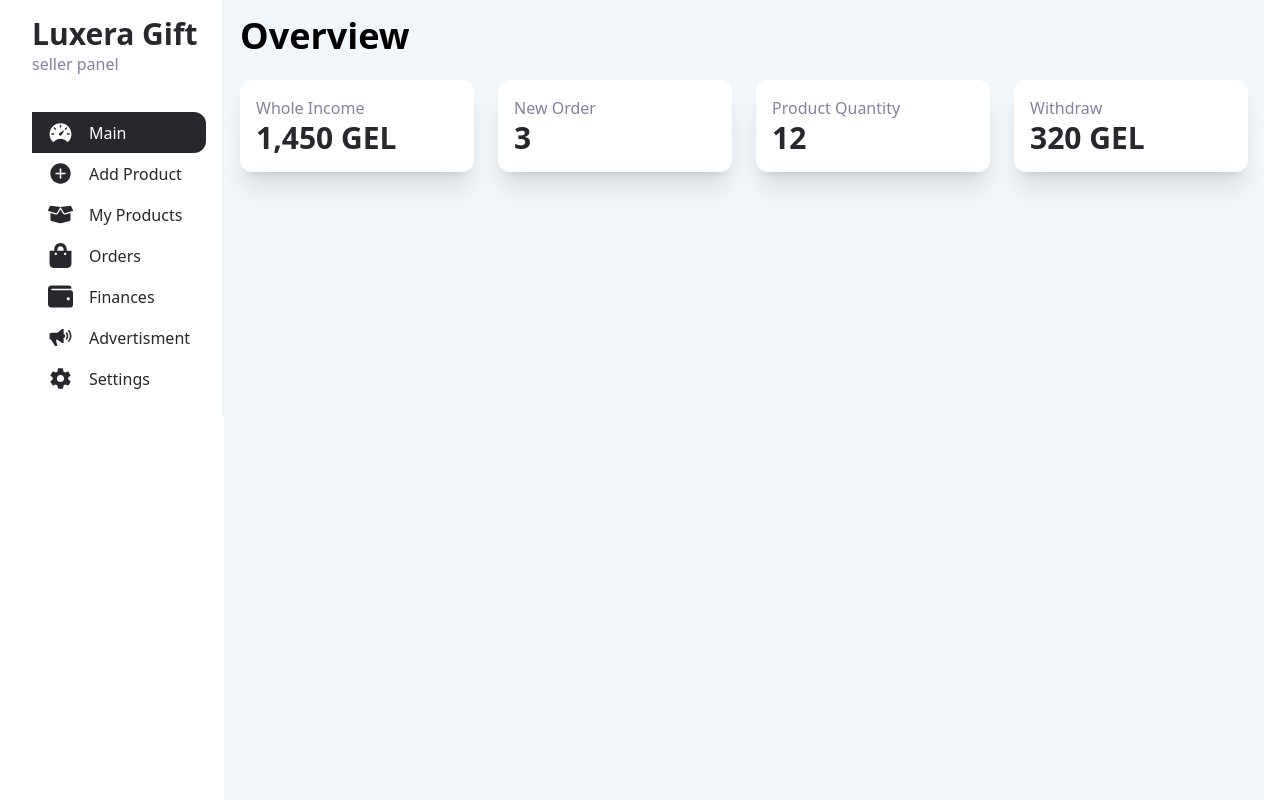
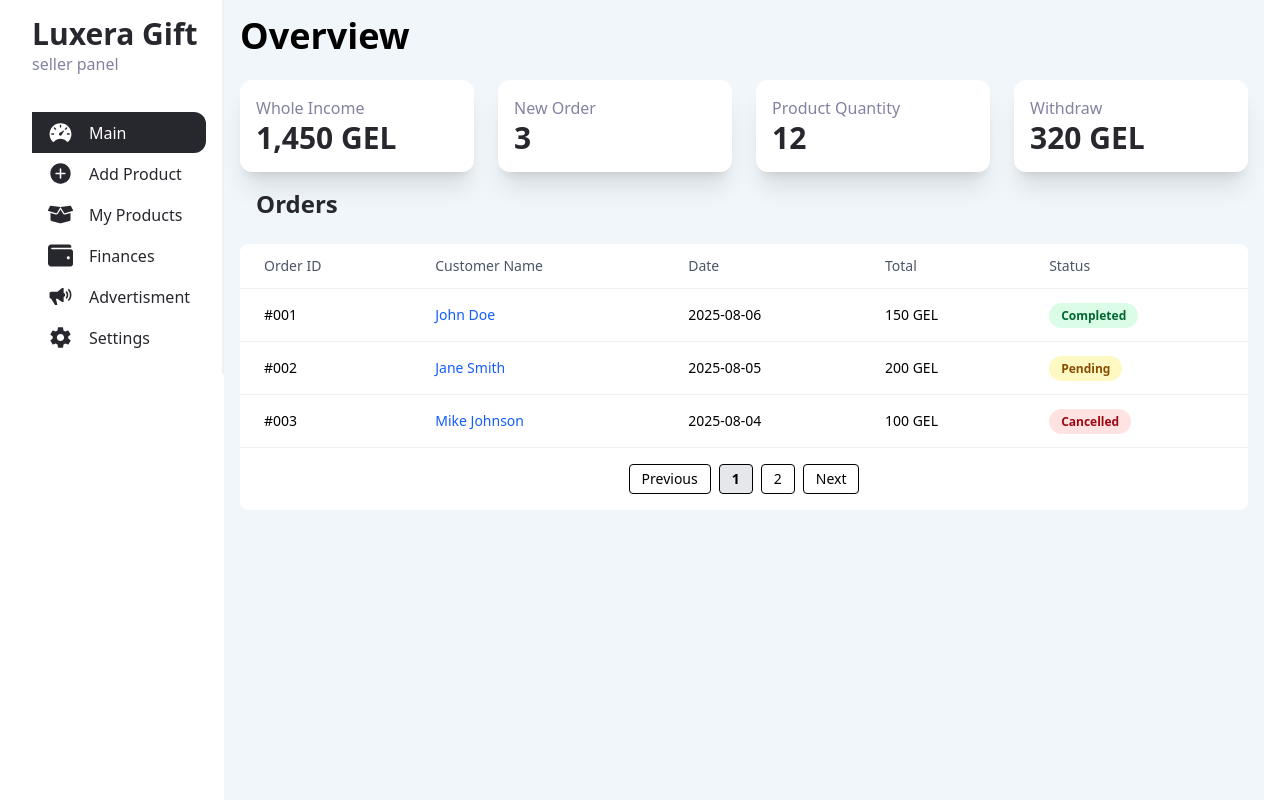
Before and after one commit to GeoLine02/luxera, a Next.js app: page /en/shop in a window 1280 px wide. Built offline with nearby package versions, Linux system fonts and the light colour scheme; a web font is replaced by a local one.

Commit message:
style: seller-shop/orders

```diff
--- a/app/[locale]/(shopOwner)/shop/components/sections/mainSection/MainSection.tsx
+++ b/app/[locale]/(shopOwner)/shop/components/sections/mainSection/MainSection.tsx
@@ -1,10 +1,12 @@
+import OrdersTable from "./OrdersTable";
 import OverviewStats from "./OverviewStats";
 
 const MainSection = () => {
   return (
-    <div>
+    <div className="flex flex-col">
       <h1 className="text-2xl md:text-4xl font-semibold">Overview</h1>
       <OverviewStats />
+      <OrdersTable />
     </div>
   );
 };
--- /dev/null
+++ b/app/[locale]/(shopOwner)/shop/components/sections/mainSection/OrdersTable.tsx
@@ -0,0 +1,117 @@
+"use client";
+
+import React from "react";
+import Link from "next/link";
+import classNames from "classnames";
+
+interface Order {
+  id: string;
+  customerName: string;
+  date: string;
+  total: string;
+  status: "Completed" | "Pending" | "Cancelled";
+}
+
+const orders: Order[] = [
+  {
+    id: "#001",
+    customerName: "John Doe",
+    date: "2025-08-06",
+    total: "150 GEL",
+    status: "Completed",
+  },
+  {
+    id: "#002",
+    customerName: "Jane Smith",
+    date: "2025-08-05",
+    total: "200 GEL",
+    status: "Pending",
+  },
+  {
+    id: "#003",
+    customerName: "Mike Johnson",
+    date: "2025-08-04",
+    total: "100 GEL",
+    status: "Cancelled",
+  },
+];
+
+const statusStyles: Record<Order["status"], string> = {
+  Completed: "bg-green-100 text-green-800",
+  Pending: "bg-yellow-100 text-yellow-800",
+  Cancelled: "bg-red-100 text-red-800",
+};
+
+const OrdersTable = () => {
+  return (
+    <div className="flex-1 max-h-full h-full">
+      <div className="p-4 pb-0">
+        <h2 className="text-2xl text-dark-gray font-semibold">Orders</h2>
+      </div>
+      <div className="mt-6 bg-white rounded-lg">
+        <div className="overflow-x-auto">
+          <table className="min-w-full text-sm text-left">
+            <thead className="border-b border-light-gray">
+              <tr>
+                <th className="px-6 py-3 font-medium text-gray-600">
+                  Order ID
+                </th>
+                <th className="px-6 py-3 font-medium text-gray-600">
+                  Customer Name
+                </th>
+                <th className="px-6 py-3 font-medium text-gray-600">Date</th>
+                <th className="px-6 py-3 font-medium text-gray-600">Total</th>
+                <th className="px-6 py-3 font-medium text-gray-600">Status</th>
+              </tr>
+            </thead>
+            <tbody>
+              {orders.map((order) => (
+                <tr
+                  key={order.id}
+                  className="border-b border-light-gray hover:bg-gray-50"
+                >
+                  <td className="px-6 py-4">{order.id}</td>
+                  <td className="px-6 py-4">
+                    <Link href="#" className="text-blue-600 hover:underline">
+                      {order.customerName}
+                    </Link>
+                  </td>
+                  <td className="px-6 py-4">{order.date}</td>
+                  <td className="px-6 py-4">{order.total}</td>
+                  <td className="px-6 py-4">
+                    <span
+                      className={classNames(
+                        "px-3 py-1 rounded-full text-xs font-semibold",
+                        statusStyles[order.status]
+                      )}
+                    >
+                      {order.status}
+                    </span>
+                  </td>
+                </tr>
+              ))}
+            </tbody>
+          </table>
+        </div>
+
+        {/* Pagination */}
+        <div className="p-4 flex items-center justify-center gap-2">
+          <button className="px-3 py-1 border rounded text-sm hover:bg-gray-100">
+            Previous
+          </button>
+          <button className="px-3 py-1 border rounded text-sm bg-gray-200 font-semibold">
+            1
+          </button>
+          <button className="px-3 py-1 border rounded text-sm hover:bg-gray-100">
+            2
+          </button>
+          <button className="px-3 py-1 border rounded text-sm hover:bg-gray-100">
+            Next
+          </button>
+        </div>
+      </div>
+    </div>
+  );
+};
+
+export default OrdersTable;
--- a/app/[locale]/(shopOwner)/shop/data/sectionsData.ts
+++ b/app/[locale]/(shopOwner)/shop/data/sectionsData.ts
@@ -1,4 +1,4 @@
-import { FaBoxOpen, FaShoppingBag, FaWallet } from "react-icons/fa";
+import { FaBoxOpen, FaWallet } from "react-icons/fa";
 import {
   IoIosAddCircle,
   IoIosSpeedometer,
@@ -23,11 +23,6 @@ export const sectionsData = [
     Icon: FaBoxOpen,
   },
   {
-    accessorKey: "orders",
-    label: "Orders",
-    Icon: FaShoppingBag,
-  },
-  {
     accessorKey: "finances",
     label: "Finances",
     Icon: FaWallet,
```
